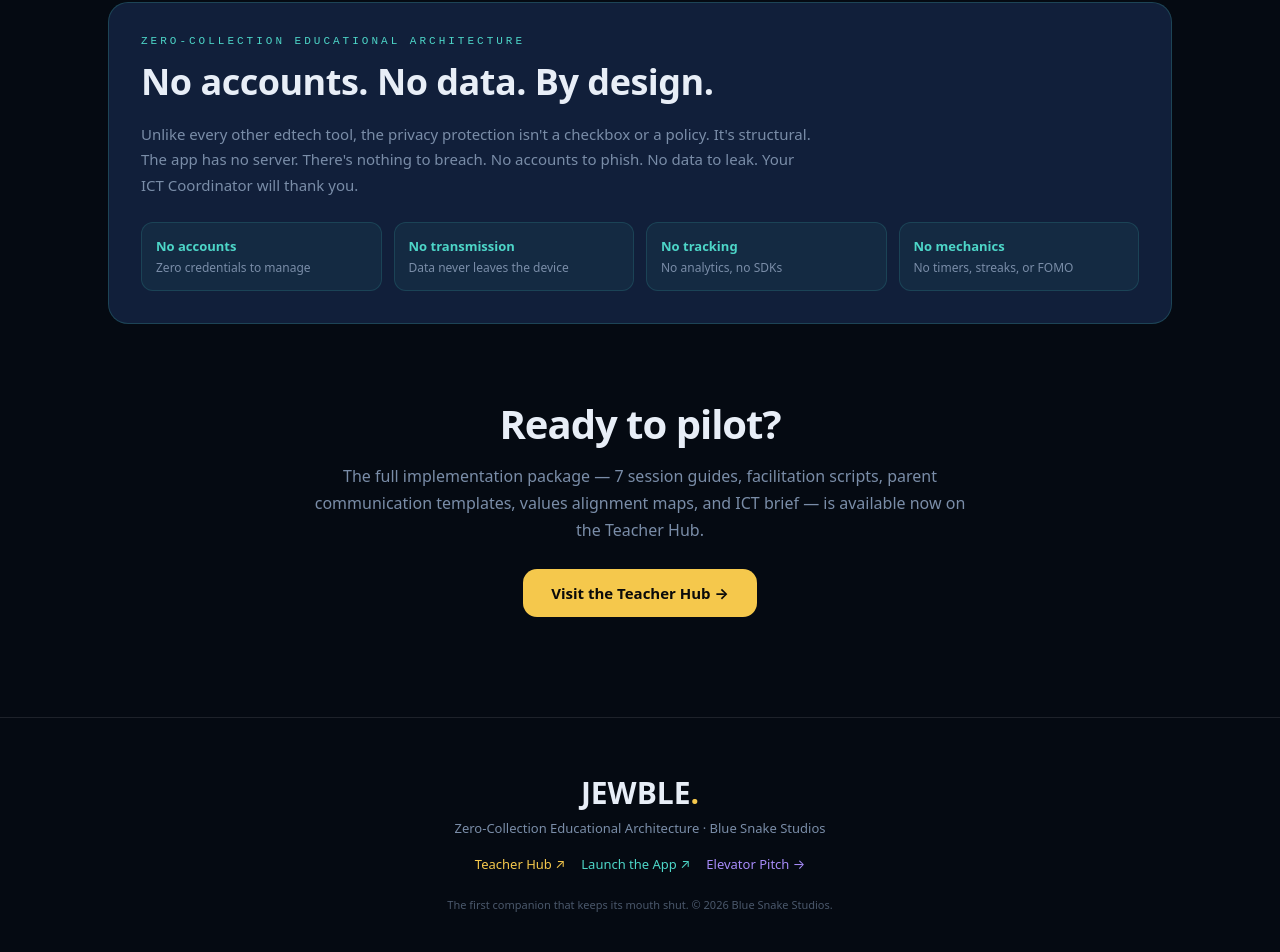
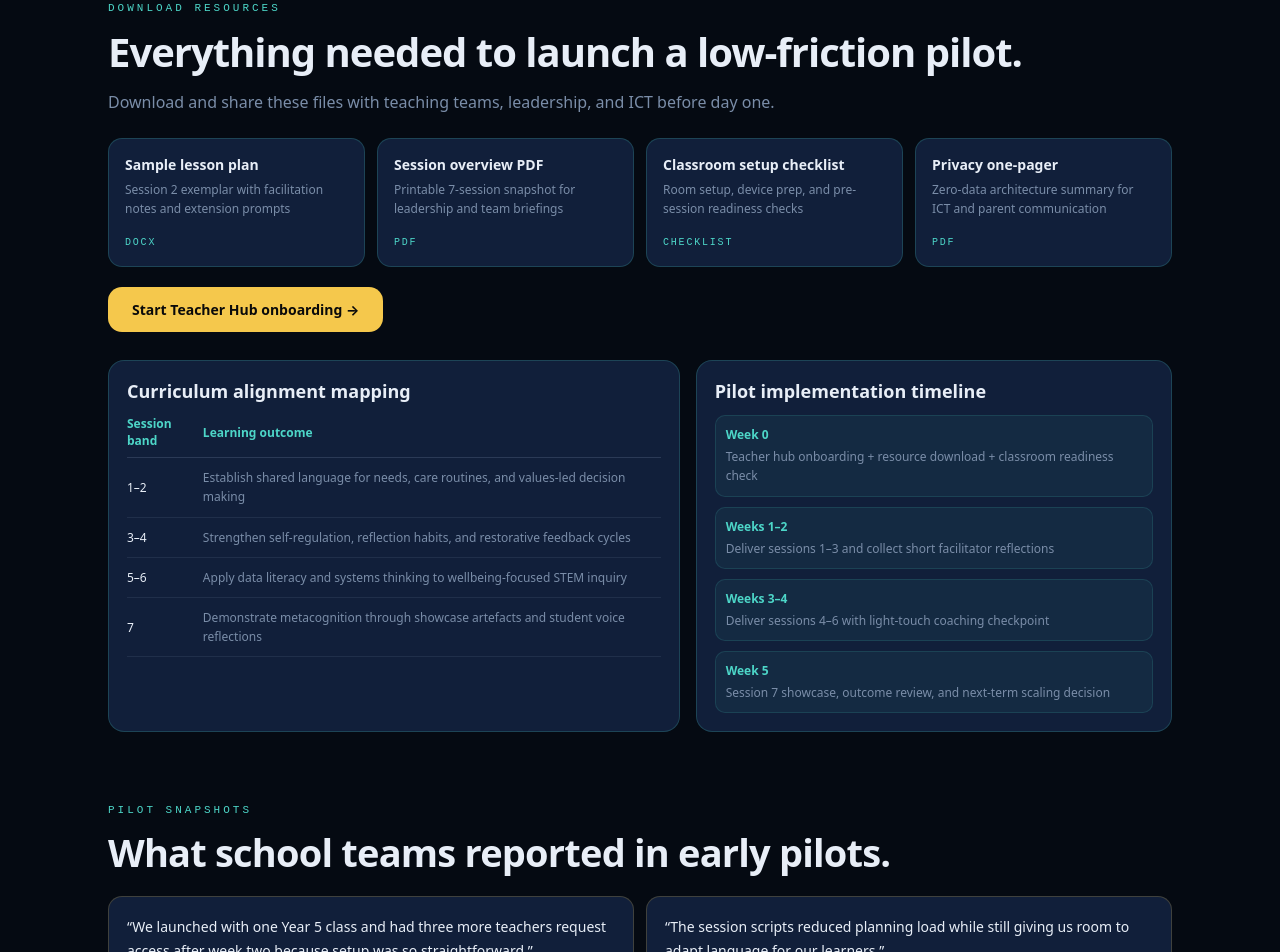
Before and after one commit to Blackcockatoo/bss, a React (Vite) app in the folder 06-Campaign-Site/: page /schools in a window 1280 px wide. Shown: the part 1655-2607 px from the top of the page. Built offline with nearby package versions, Linux system fonts and the light colour scheme.

Commit message:
Add schools resource hub content and pilot proof points

```diff
--- a/06-Campaign-Site/src/pages/SchoolsPage.tsx
+++ b/06-Campaign-Site/src/pages/SchoolsPage.tsx
@@ -10,6 +10,40 @@
   { n: 5, title: "Data Literacy", focus: "STEM: Homeostasis" },
   { n: 6, title: "Collaborative Systems", focus: "STEM: Data + Patterns" },
   { n: 7, title: "The Showcase", focus: "Metacognition + Celebration" },
+];
+
+const resourcePack = [
+  { title: "Sample lesson plan", detail: "Session 2 exemplar with facilitation notes and extension prompts", type: "DOCX" },
+  { title: "Session overview PDF", detail: "Printable 7-session snapshot for leadership and team briefings", type: "PDF" },
+  { title: "Classroom setup checklist", detail: "Room setup, device prep, and pre-session readiness checks", type: "Checklist" },
+  { title: "Privacy one-pager", detail: "Zero-data architecture summary for ICT and parent communication", type: "PDF" },
+];
+
+const curriculumMapping = [
+  { session: "1–2", outcome: "Establish shared language for needs, care routines, and values-led decision making" },
+  { session: "3–4", outcome: "Strengthen self-regulation, reflection habits, and restorative feedback cycles" },
+  { session: "5–6", outcome: "Apply data literacy and systems thinking to wellbeing-focused STEM inquiry" },
+  { session: "7", outcome: "Demonstrate metacognition through showcase artefacts and student voice reflections" },
+];
+
+const pilotTimeline = [
+  { phase: "Week 0", action: "Teacher hub onboarding + resource download + classroom readiness check" },
+  { phase: "Weeks 1–2", action: "Deliver sessions 1–3 and collect short facilitator reflections" },
+  { phase: "Weeks 3–4", action: "Deliver sessions 4–6 with light-touch coaching checkpoint" },
+  { phase: "Week 5", action: "Session 7 showcase, outcome review, and next-term scaling decision" },
+];
+
+const pilotTestimonials = [
+  {
+    quote:
+      "We launched with one Year 5 class and had three more teachers request access after week two because setup was so straightforward.",
+    context: "Assistant Principal, metro independent primary (anonymized)",
+  },
+  {
+    quote:
+      "The session scripts reduced planning load while still giving us room to adapt language for our learners.",
+    context: "Wellbeing Lead, regional government school pilot (anonymized)",
+  },
 ];
 
 export default function SchoolsPage() {
@@ -85,6 +119,86 @@
         </div>
       </section>
 
+      {/* Download resources */}
+      <section style={{ maxWidth: "1100px", margin: "0 auto", padding: "0 18px 72px" }}>
+        <p style={{ fontFamily: "ui-monospace, 'Courier New', monospace", fontSize: "11px", letterSpacing: "3px", textTransform: "uppercase", color: "#4dd6c8", marginBottom: "10px" }}>
+          Download resources
+        </p>
+        <h2 style={{ fontSize: "clamp(24px,3.8vw,40px)", fontWeight: 850, letterSpacing: "-1px", marginBottom: "10px" }}>
+          Everything needed to launch a low-friction pilot.
+        </h2>
+        <p style={{ color: "#7a8da8", lineHeight: 1.7, fontSize: "16px", maxWidth: "730px", marginBottom: "22px" }}>
+          Download and share these files with teaching teams, leadership, and ICT before day one.
+        </p>
+        <div style={{ display: "grid", gridTemplateColumns: "repeat(auto-fit,minmax(220px,1fr))", gap: "12px", marginBottom: "20px" }}>
+          {resourcePack.map((resource) => (
+            <div key={resource.title} style={{ background: "#111f3a", border: "1px solid rgba(77,214,200,.2)", borderRadius: "14px", padding: "16px" }}>
+              <p style={{ fontWeight: 700, color: "#e8eef7", marginBottom: "6px", fontSize: "14px" }}>{resource.title}</p>
+              <p style={{ color: "#7a8da8", fontSize: "12px", lineHeight: 1.6, marginBottom: "10px" }}>{resource.detail}</p>
+              <span style={{ display: "inline-block", fontFamily: "ui-monospace, 'Courier New', monospace", fontSize: "10px", letterSpacing: "1.8px", textTransform: "uppercase", color: "#4dd6c8" }}>{resource.type}</span>
+            </div>
+          ))}
+        </div>
+
+        <div style={{ marginBottom: "28px" }}>
+          <a href={TEACHER_HUB_URL} target="_blank" rel="noopener noreferrer" style={{ display: "inline-flex", alignItems: "center", gap: "10px", padding: "13px 24px", borderRadius: "14px", background: "#f5c84c", color: "#0a0a0a", fontWeight: 700, textDecoration: "none", fontSize: "14px" }}>
+            Start Teacher Hub onboarding →
+          </a>
+        </div>
+
+        <div style={{ display: "grid", gridTemplateColumns: "1.2fr 1fr", gap: "16px" }}>
+          <div style={{ background: "#111f3a", border: "1px solid rgba(77,214,200,.2)", borderRadius: "16px", padding: "18px" }}>
+            <h3 style={{ fontSize: "18px", marginBottom: "12px" }}>Curriculum alignment mapping</h3>
+            <table style={{ width: "100%", borderCollapse: "collapse" }}>
+              <thead>
+                <tr>
+                  <th style={{ textAlign: "left", fontSize: "12px", color: "#4dd6c8", paddingBottom: "8px", borderBottom: "1px solid rgba(122,141,168,.25)" }}>Session band</th>
+                  <th style={{ textAlign: "left", fontSize: "12px", color: "#4dd6c8", paddingBottom: "8px", borderBottom: "1px solid rgba(122,141,168,.25)" }}>Learning outcome</th>
+                </tr>
+              </thead>
+              <tbody>
+                {curriculumMapping.map((item) => (
+                  <tr key={item.session}>
+                    <td style={{ fontSize: "12px", color: "#e8eef7", padding: "10px 10px 10px 0", borderBottom: "1px solid rgba(122,141,168,.15)" }}>{item.session}</td>
+                    <td style={{ fontSize: "12px", color: "#7a8da8", lineHeight: 1.6, padding: "10px 0", borderBottom: "1px solid rgba(122,141,168,.15)" }}>{item.outcome}</td>
+                  </tr>
+                ))}
+              </tbody>
+            </table>
+          </div>
+
+          <div style={{ background: "#111f3a", border: "1px solid rgba(77,214,200,.2)", borderRadius: "16px", padding: "18px" }}>
+            <h3 style={{ fontSize: "18px", marginBottom: "12px" }}>Pilot implementation timeline</h3>
+            <div style={{ display: "grid", gap: "10px" }}>
+              {pilotTimeline.map((step) => (
+                <div key={step.phase} style={{ padding: "10px", borderRadius: "10px", background: "rgba(77,214,200,.06)", border: "1px solid rgba(77,214,200,.14)" }}>
+                  <p style={{ color: "#4dd6c8", fontWeight: 700, fontSize: "12px", marginBottom: "4px" }}>{step.phase}</p>
+                  <p style={{ color: "#7a8da8", fontSize: "12px", lineHeight: 1.6 }}>{step.action}</p>
+                </div>
+              ))}
+            </div>
+          </div>
+        </div>
+      </section>
+
+      {/* Pilot testimonials */}
+      <section style={{ maxWidth: "1100px", margin: "0 auto", padding: "0 18px 72px" }}>
+        <p style={{ fontFamily: "ui-monospace, 'Courier New', monospace", fontSize: "11px", letterSpacing: "3px", textTransform: "uppercase", color: "#4dd6c8", marginBottom: "10px" }}>
+          Pilot snapshots
+        </p>
+        <h2 style={{ fontSize: "clamp(24px,3.6vw,38px)", fontWeight: 850, letterSpacing: "-0.8px", marginBottom: "18px" }}>
+          What school teams reported in early pilots.
+        </h2>
+        <div style={{ display: "grid", gridTemplateColumns: "repeat(auto-fit,minmax(260px,1fr))", gap: "12px" }}>
+          {pilotTestimonials.map((item) => (
+            <blockquote key={item.context} style={{ margin: 0, background: "#111f3a", border: "1px solid rgba(245,200,76,.2)", borderRadius: "14px", padding: "18px" }}>
+              <p style={{ color: "#e8eef7", lineHeight: 1.7, fontSize: "14px", marginBottom: "12px" }}>“{item.quote}”</p>
+              <footer style={{ color: "#f5c84c", fontSize: "12px" }}>{item.context}</footer>
+            </blockquote>
+          ))}
+        </div>
+      </section>
+
       {/* Privacy / ZCEA */}
       <section style={{ maxWidth: "1100px", margin: "0 auto", padding: "0 18px 72px" }}>
         <div style={{ background: "#111f3a", border: "1px solid rgba(77,214,200,.2)", borderRadius: "20px", padding: "32px" }}>
```
